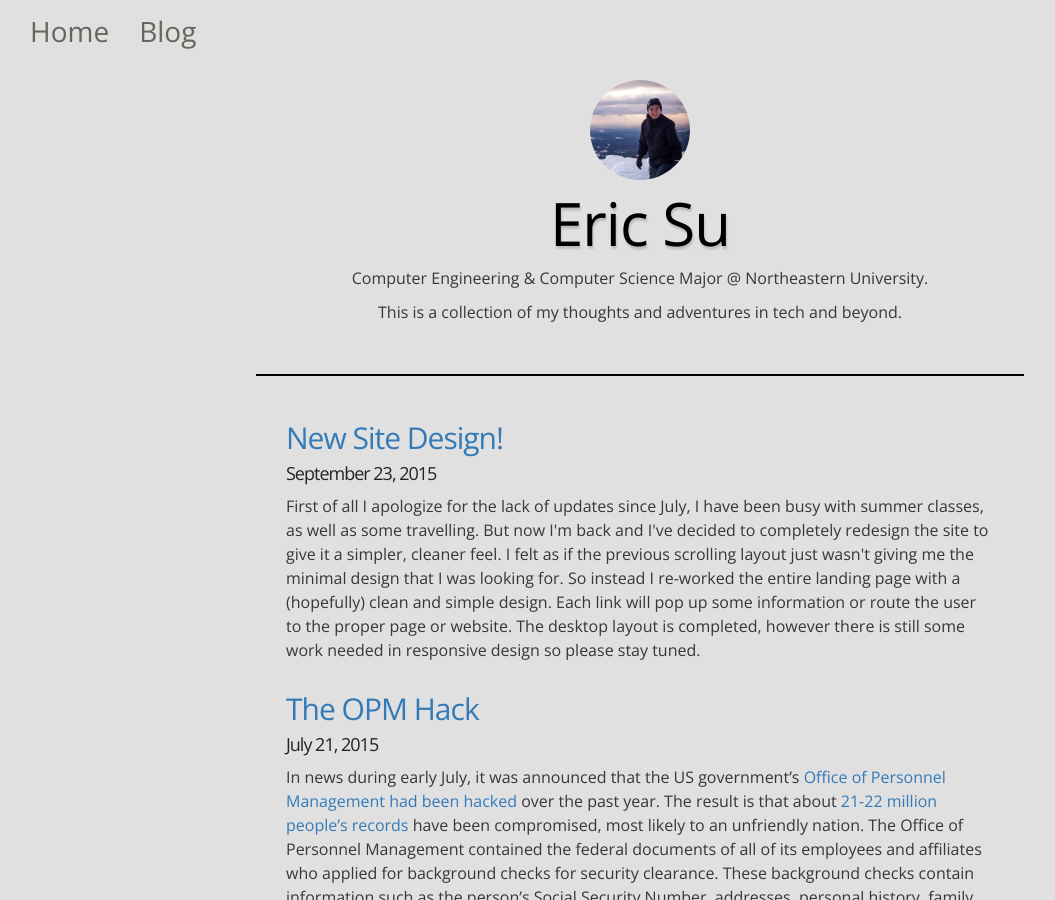
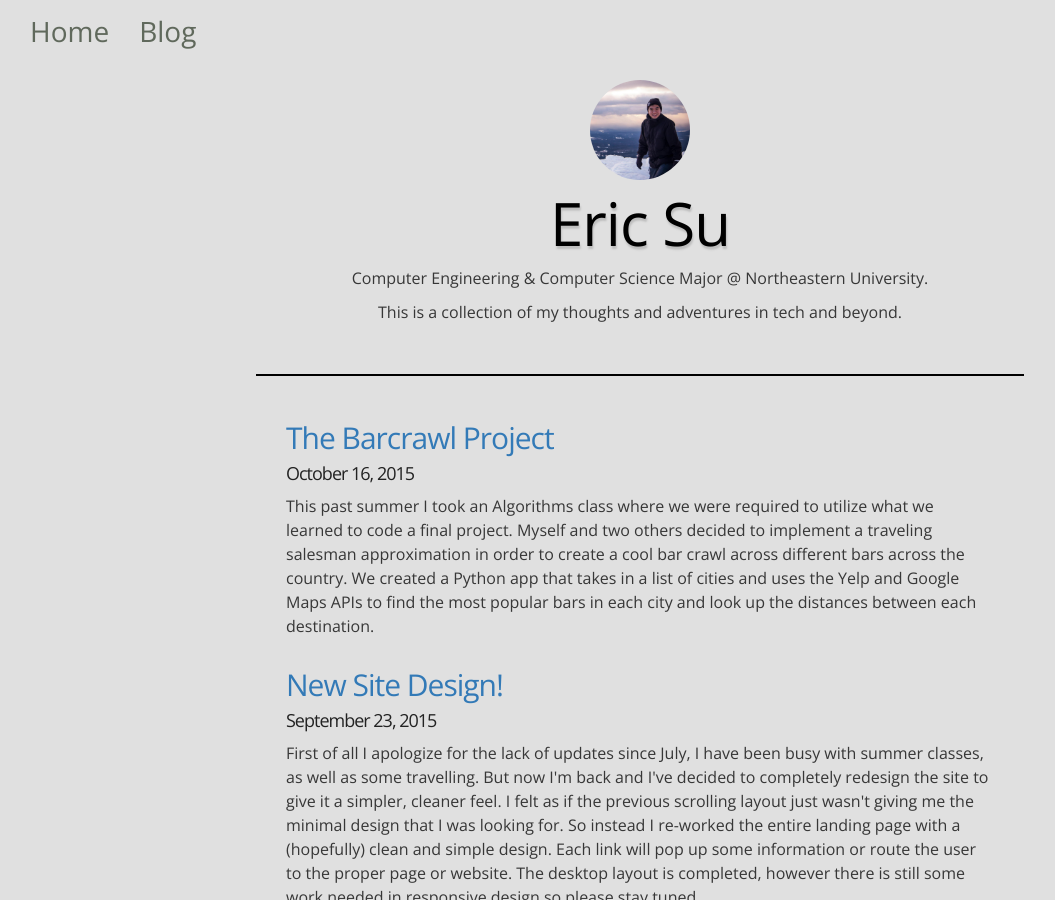
Before and after one commit to eric-cc-su/eric-cc-su.github.io, a Jekyll site: the page built from blog/index.html, in a window 1280 px wide and 900 px high. Shown: the whole window, without its empty margins (0-1055 px from the left). Built offline with Jekyll 4.4.1, drawn with Linux system fonts in a browser that asks for light colours; emoji names are drawn with the system emoji font; the list of posts is cut into pages by our own code; some of the changed text lies outside the part shown.

Commit message:
New posts/updates for Barcrawl app

```diff
--- a/_data/tags.yml
+++ b/_data/tags.yml
@@ -118,3 +118,12 @@
 
 - slug: design
   name: Design
+
+- slug: bar
+  name: Bar
+
+- slug: barcrawl
+  name: Barcrawl
+
+- slug: app
+  name: App
--- /dev/null
+++ b/_posts/2015-10-16-barcrawl-announcement.html
@@ -0,0 +1,32 @@
+---
+title: The Barcrawl Project
+category: tech
+tags: [website, bar, barcrawl, app]
+mtime: 12:46
+---
+
+<p>
+    This past summer I took an Algorithms class where we were required to
+    utilize what we learned to code a final project. Myself and two others
+    decided to implement a traveling salesman approximation in
+    order to create a cool bar crawl across different bars across the
+    country. We created a Python app that takes in a list of cities and uses
+    the Yelp and Google Maps APIs to find the most popular bars in each city
+    and look up the distances between each destination.
+</p>
+
+<p>
+    When we submitted our project it was a simply Python console application
+    consisting of 3 Python files. In an attempt to make our idea a little
+    more relevant I have developed our original application into a full
+    fledged web application powered by Django. I'm about 90% done with the
+    deployment but I'm happy to say that there is now a web interface to our
+    project!
+</p>
+
+<p>
+    <img src="/images/blog/posts/barcrawl.gif"
+         class="img-responsive center-block"
+         alt="Barcrawl Web App"
+         style="box-shadow: 0 0 1px #111">
+</p>
```
Also changed, not shown: blog/tag/app.md (added, +5 -0 lines), blog/tag/bar.md (added, +5 -0 lines), blog/tag/barcrawl.md (added, +5 -0 lines), index.html (+26 -0 lines), info/projects.html (+26 -0 lines), images/blog/posts/barcrawl.gif (added).
